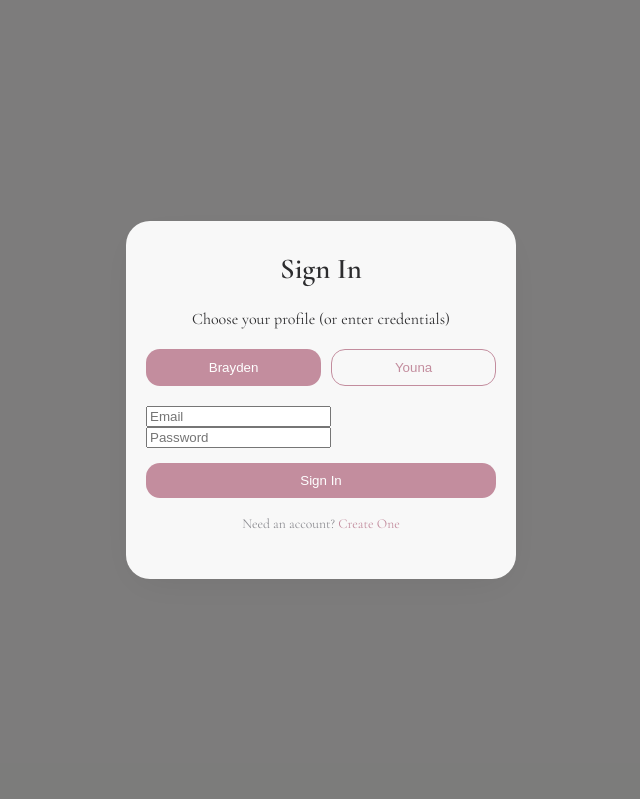
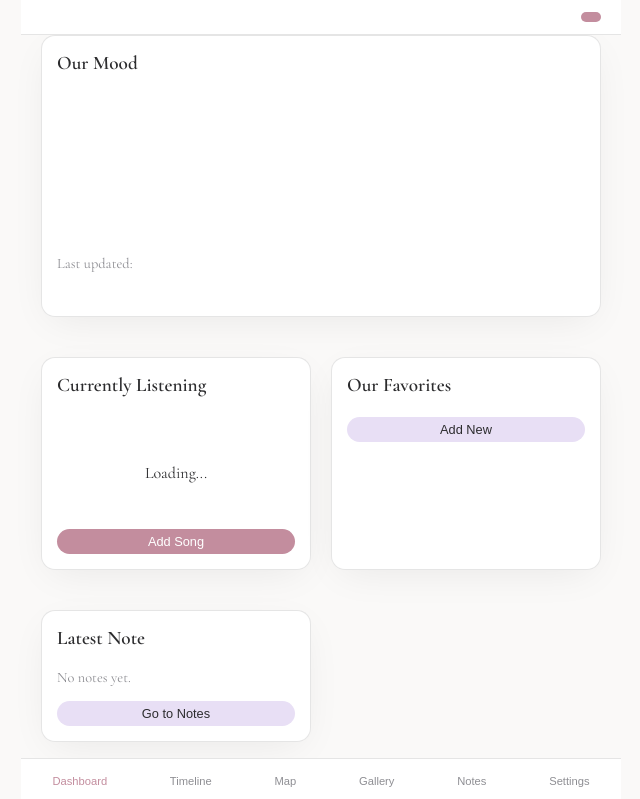
Before and after one commit to braydenreesmusic-web/ourweb223, a plain HTML site: page index.html in a window 1280 px wide. Shown: the top 799 px of the page, without its empty margins (319-959 px from the left). Drawn offline with nearby package versions, Linux system fonts and the light colour scheme.

Commit message:
Add files via upload

```diff
--- a/index.html
+++ b/index.html
@@ -23,7 +23,7 @@
 
     <div id="toast" class="toast"></div>
 
-    <div id="mainAppContainer" style="display: none;">
+    <div id="mainAppContainer">
 
         <header class="header">
             <div class="user-info">
@@ -136,27 +136,6 @@
         </main>
     </div>
 
-    <div id="authModal" class="modal active">
-        <div class="modal-content blur-bg">
-            <div class="modal-header">
-                <h2 id="authTitle">Sign In</h2>
-                <p id="authSubtitle" class="subtitle">Choose your profile (or enter credentials)</p>
-            </div>
-            <div class="auth-switch">
-                <button id="braydenLogin" class="btn primary active">Brayden</button>
-                <button id="younaLogin" class="btn ghost">Youna</button>
-            </div>
-            <div class="input-group">
-                <input type="email" id="authEmail" placeholder="Email" required>
-                <input type="password" id="authPassword" placeholder="Password" required>
-                <input type="text" id="authDisplayName" placeholder="Display Name (e.g. Maya)" style="display: none;">
-            </div>
-            <button id="authPrimaryBtn" class="btn primary full-width">Sign In</button>
-            <p class="switch-link-container">
-                <a href="#" id="authSwitchLink" class="subtext-center">Need an account? <strong>Create One</strong></a>
-            </p>
-        </div>
-    </div>
 
     <div id="lightbox" class="lightbox">
         <div class="lightbox-close close-lightbox"><i class="fas fa-times"></i></div>
```
